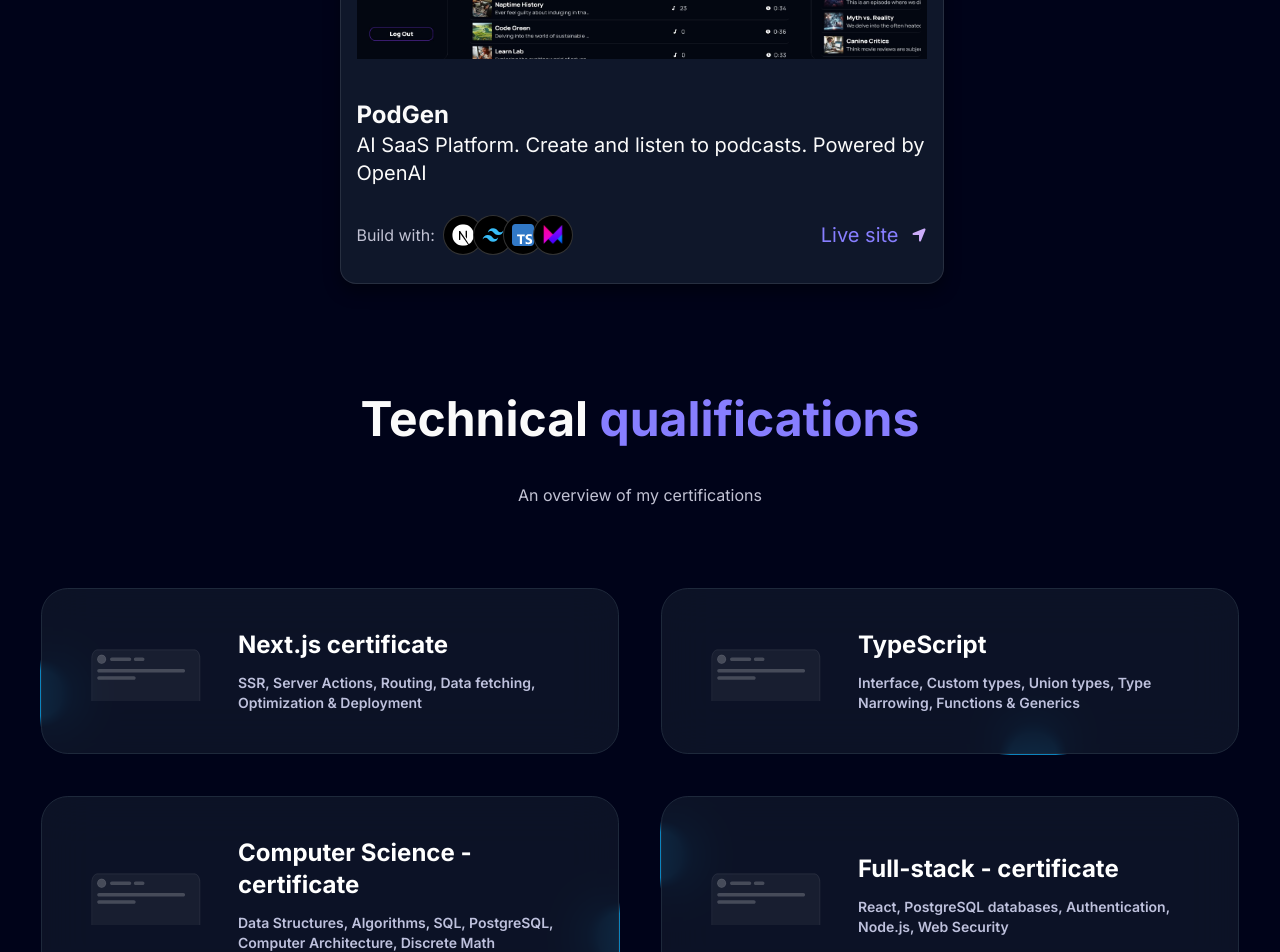
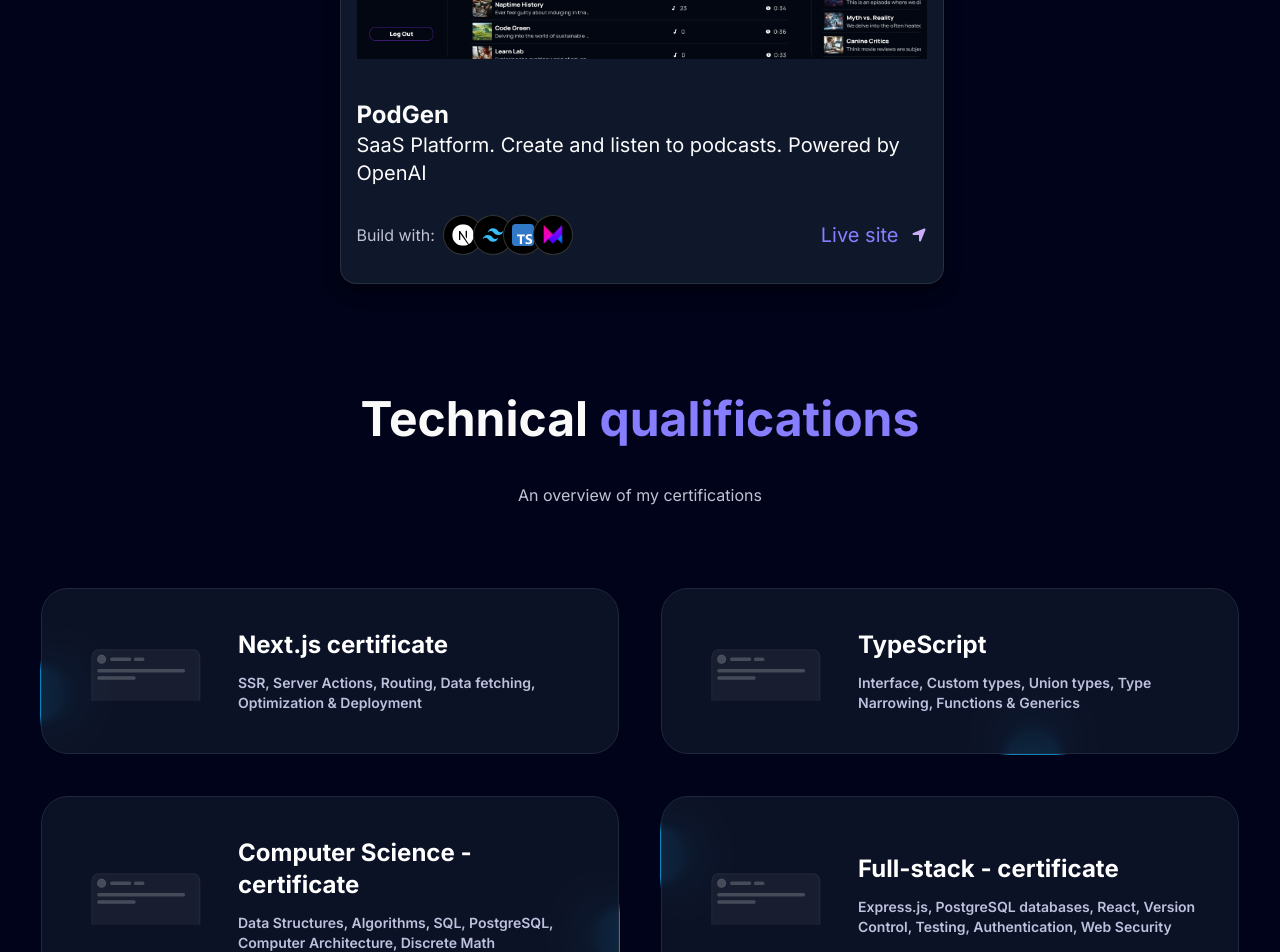
Before and after one commit to t-holmquist/portfolio, a Next.js app: page / in a window 1280 px wide. Shown: the part 2320-3272 px from the top of the page. Built offline with nearby package versions, Linux system fonts and the light colour scheme.

Commit message:
new copy

```diff
--- a/data/index.ts
+++ b/data/index.ts
@@ -84,7 +84,7 @@ export const navItems = [
     {
       id: 1,
       title: "PodGen",
-      des: "AI SaaS Platform. Create and listen to podcasts. Powered by OpenAI",
+      des: "SaaS Platform. Create and listen to podcasts. Powered by OpenAI",
       img: "/podGen.jpg",
       iconLists: ["/next.svg", "/tail.svg", "/ts.svg", "/fm.svg"],
       link: "https://podgen.vercel.app/",
@@ -117,7 +117,7 @@ export const navItems = [
     {
       id: 4,
       title: "Full-stack - certificate",
-      desc: "React, PostgreSQL databases, Authentication, Node.js, Web Security",
+      desc: "Express.js, PostgreSQL databases, React, Version Control, Testing, Authentication, Web Security",
       className: "md:col-span-2",
       thumbnail: "/b4.svg",
     },
```
